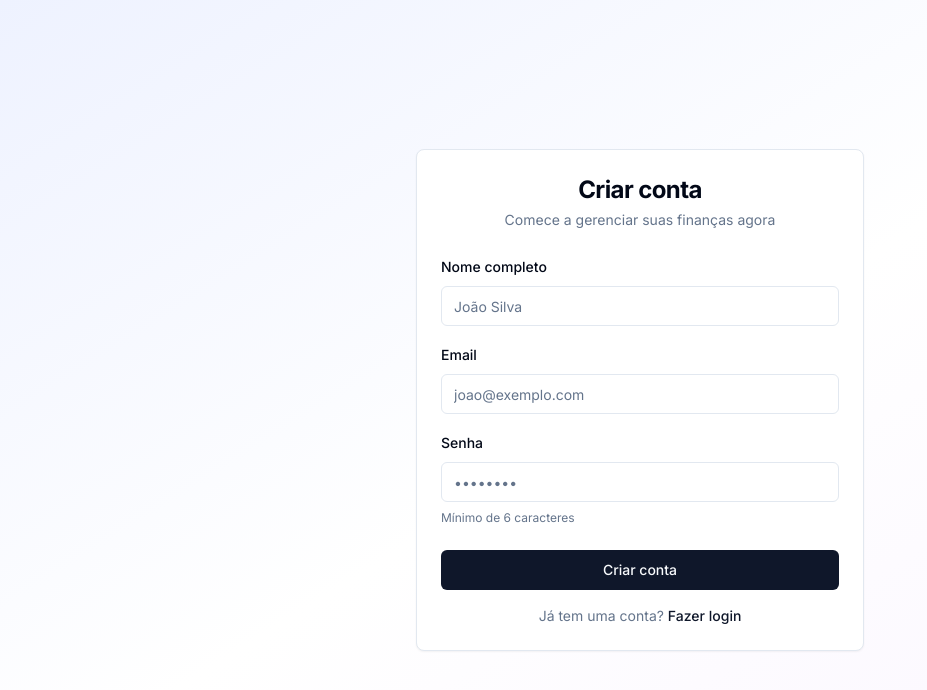
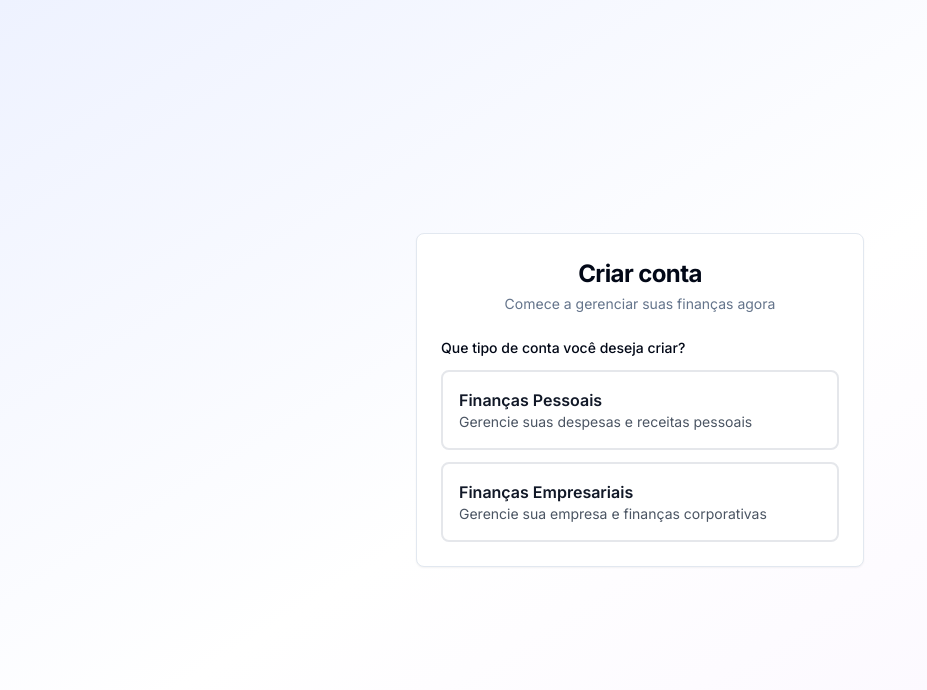
Before and after one commit to teteudeveloper/Saldofy, a Next.js app: page /auth/signup in a window 1280 px wide. Shown: the top 690 px of the page, without its empty margins (0-927 px from the left). Built offline with nearby package versions, Linux system fonts and the light colour scheme.

Commit message:
feat: separate personal and business account registration with tenant-based navigation

```diff
--- a/src/actions/auth.ts
+++ b/src/actions/auth.ts
@@ -26,6 +26,7 @@ export async function signUp(formData: FormData) {
       email: formData.get("email") as string,
       password: formData.get("password") as string,
       name: formData.get("name") as string,
+      tenantType: (formData.get("tenantType") as string) || "PERSONAL",
     }
 
     const validated = signUpSchema.parse(data)
@@ -105,6 +106,7 @@ export async function verifyEmail(formData: FormData) {
     const data = {
       email: formData.get("email") as string,
       code: formData.get("code") as string,
+      tenantType: (formData.get("tenantType") as "PERSONAL" | "BUSINESS") || "PERSONAL",
     }
 
     const validated = verifyEmailSchema.parse(data)
@@ -131,13 +133,17 @@ export async function verifyEmail(formData: FormData) {
       data: {
         emailVerified: true,
         verificationCode: null,
+        defaultTenantType: data.tenantType,
       },
     })
 
+    // Create tenant based on selected type
+    const tenantName = data.tenantType === "PERSONAL" ? "Finanças Pessoais" : "Finanças Empresariais"
+
     await prisma.tenant.create({
       data: {
-        name: "Finanças Pessoais",
-        type: "PERSONAL",
+        name: tenantName,
+        type: data.tenantType,
         tenantUsers: {
           create: {
             userId: user.id,
@@ -163,7 +169,7 @@ export async function verifyEmail(formData: FormData) {
       },
     })
 
-    return { success: true }
+    return { success: true, tenantType: data.tenantType }
   } catch (error: any) {
     console.error("VerifyEmail error:", error)
     return { error: error.message || "Erro ao verificar email" }
--- a/src/app/auth/signup/page.tsx
+++ b/src/app/auth/signup/page.tsx
@@ -11,16 +11,21 @@ import { useToast } from "@/components/ui/use-toast"
 import { signUp } from "@/actions/auth"
 import { Loader2 } from "lucide-react"
 
+type TenantType = "PERSONAL" | "BUSINESS"
+
 export default function SignUpPage() {
   const router = useRouter()
   const { toast } = useToast()
   const [loading, setLoading] = useState(false)
+  const [step, setStep] = useState<"type" | "form">("type")
+  const [selectedType, setSelectedType] = useState<TenantType | null>(null)
 
   async function handleSubmit(e: React.FormEvent<HTMLFormElement>) {
     e.preventDefault()
     setLoading(true)
 
     const formData = new FormData(e.currentTarget)
+    formData.append("tenantType", selectedType!)
     const result = await signUp(formData)
 
     if (result.error) {
@@ -39,7 +44,7 @@ export default function SignUpPage() {
     })
 
     const email = formData.get("email") as string
-    router.push(`/auth/verify-email?email=${encodeURIComponent(email)}`)
+    router.push(`/auth/verify-email?email=${encodeURIComponent(email)}&type=${selectedType}`)
   }
 
   return (
@@ -53,8 +58,51 @@ export default function SignUpPage() {
             Comece a gerenciar suas finanças agora
           </CardDescription>
         </CardHeader>
+
+        {step === "type" ? (
+          <CardContent className="space-y-4">
+            <div className="space-y-3">
+              <p className="text-sm font-medium">Que tipo de conta você deseja criar?</p>
+              <button
+                type="button"
+                onClick={() => {
+                  setSelectedType("PERSONAL")
+                  setStep("form")
+                }}
+                className="w-full p-4 border-2 border-gray-200 rounded-lg hover:border-indigo-500 hover:bg-indigo-50 transition text-left"
+              >
+                <div className="font-semibold text-gray-900">Finanças Pessoais</div>
+                <div className="text-sm text-gray-600">Gerencie suas despesas e receitas pessoais</div>
+              </button>
+              <button
+                type="button"
+                onClick={() => {
+                  setSelectedType("BUSINESS")
+                  setStep("form")
+                }}
+                className="w-full p-4 border-2 border-gray-200 rounded-lg hover:border-indigo-500 hover:bg-indigo-50 transition text-left"
+              >
+                <div className="font-semibold text-gray-900">Finanças Empresariais</div>
+                <div className="text-sm text-gray-600">Gerencie sua empresa e finanças corporativas</div>
+              </button>
+            </div>
+          </CardContent>
+        ) : (
+          <>
             <form onSubmit={handleSubmit}>
               <CardContent className="space-y-4">
+                <div className="flex items-center gap-2 pb-2">
+                  <button
+                    type="button"
+                    onClick={() => setStep("type")}
+                    className="text-xs text-indigo-600 hover:underline"
+                  >
+                    ← Voltar
+                  </button>
+                  <span className="text-xs text-gray-500">
+                    {selectedType === "PERSONAL" ? "Finanças Pessoais" : "Finanças Empresariais"}
+                  </span>
+                </div>
                 <div className="space-y-2">
                   <Label htmlFor="name">Nome completo</Label>
                   <Input
@@ -115,6 +163,8 @@ export default function SignUpPage() {
                 </p>
               </CardFooter>
             </form>
+          </>
+        )}
       </Card>
     </div>
   )
--- a/src/app/auth/verify-email/page.tsx
+++ b/src/app/auth/verify-email/page.tsx
@@ -18,11 +18,14 @@ function VerifyEmailContent() {
   const [loading, setLoading] = useState(false)
   const [resending, setResending] = useState(false)
   const [email, setEmail] = useState("")
+  const [tenantType, setTenantType] = useState<"PERSONAL" | "BUSINESS">("PERSONAL")
 
   useEffect(() => {
     const emailParam = searchParams.get("email")
+    const typeParam = (searchParams.get("type") as "PERSONAL" | "BUSINESS") || "PERSONAL"
     if (emailParam) {
       setEmail(emailParam)
+      setTenantType(typeParam)
     }
   }, [searchParams])
 
@@ -32,6 +35,7 @@ function VerifyEmailContent() {
 
     const formData = new FormData(e.currentTarget)
     formData.set("email", email)
+    formData.set("tenantType", tenantType)
 
     const result = await verifyEmail(formData)
 
@@ -47,10 +51,11 @@ function VerifyEmailContent() {
 
     toast({
       title: "Email verificado com sucesso!",
-      description: "Você já pode fazer login.",
+      description: "Você será redirecionado em breve.",
     })
 
-    router.push("/auth/signin")
+    const redirectPath = tenantType === "PERSONAL" ? "/dashboard/personal" : "/dashboard/business"
+    router.push(redirectPath)
   }
 
   async function handleResend() {
--- a/src/app/dashboard/page.tsx
+++ b/src/app/dashboard/page.tsx
@@ -1,5 +1,16 @@
 import { redirect } from "next/navigation"
+import { getCurrentUser } from "@/lib/auth"
 
-export default function DashboardPage() {
-  redirect("/dashboard/personal")
+export default async function DashboardPage() {
+  const user = await getCurrentUser()
+
+  if (!user) {
+    redirect("/auth/signin")
+  }
+
+  const redirectPath = user.defaultTenantType === "BUSINESS"
+    ? "/dashboard/business"
+    : "/dashboard/personal"
+
+  redirect(redirectPath)
 }
--- a/src/components/dashboard/dashboard-nav.tsx
+++ b/src/components/dashboard/dashboard-nav.tsx
@@ -10,34 +10,45 @@ interface DashboardNavProps {
     id: string
     email: string
     name: string
+    defaultTenantType?: "PERSONAL" | "BUSINESS"
   }
 }
 
 export function DashboardNav({ user }: DashboardNavProps) {
   const pathname = usePathname()
+  const isPersonal = user.defaultTenantType === "PERSONAL"
 
-  const navItems = [
+  const allNavItems = [
     {
       title: "Finanças Pessoais",
       href: "/dashboard/personal",
       icon: Home,
+      type: "PERSONAL",
     },
     {
       title: "Finanças Empresariais",
       href: "/dashboard/business",
       icon: Building2,
+      type: "BUSINESS",
     },
     {
       title: "Metas",
       href: "/dashboard/goals",
       icon: TrendingUp,
+      type: "BOTH",
     },
     {
       title: "Configurações",
       href: "/dashboard/settings",
       icon: Settings,
+      type: "BOTH",
     },
   ]
+
+  const navItems = allNavItems.filter((item) => {
+    if (item.type === "BOTH") return true
+    return item.type === user.defaultTenantType
+  })
 
   return (
     <aside className="w-64 border-r bg-white flex flex-col">
--- a/src/lib/auth.ts
+++ b/src/lib/auth.ts
@@ -102,6 +102,7 @@ export async function getCurrentUser() {
       email: true,
       name: true,
       emailVerified: true,
+      defaultTenantType: true,
     },
   })
 
```
Also changed, not shown: 1 other file (tests, documents, lock files or other folders). Lines whose indentation alone changed are shown as unchanged.
